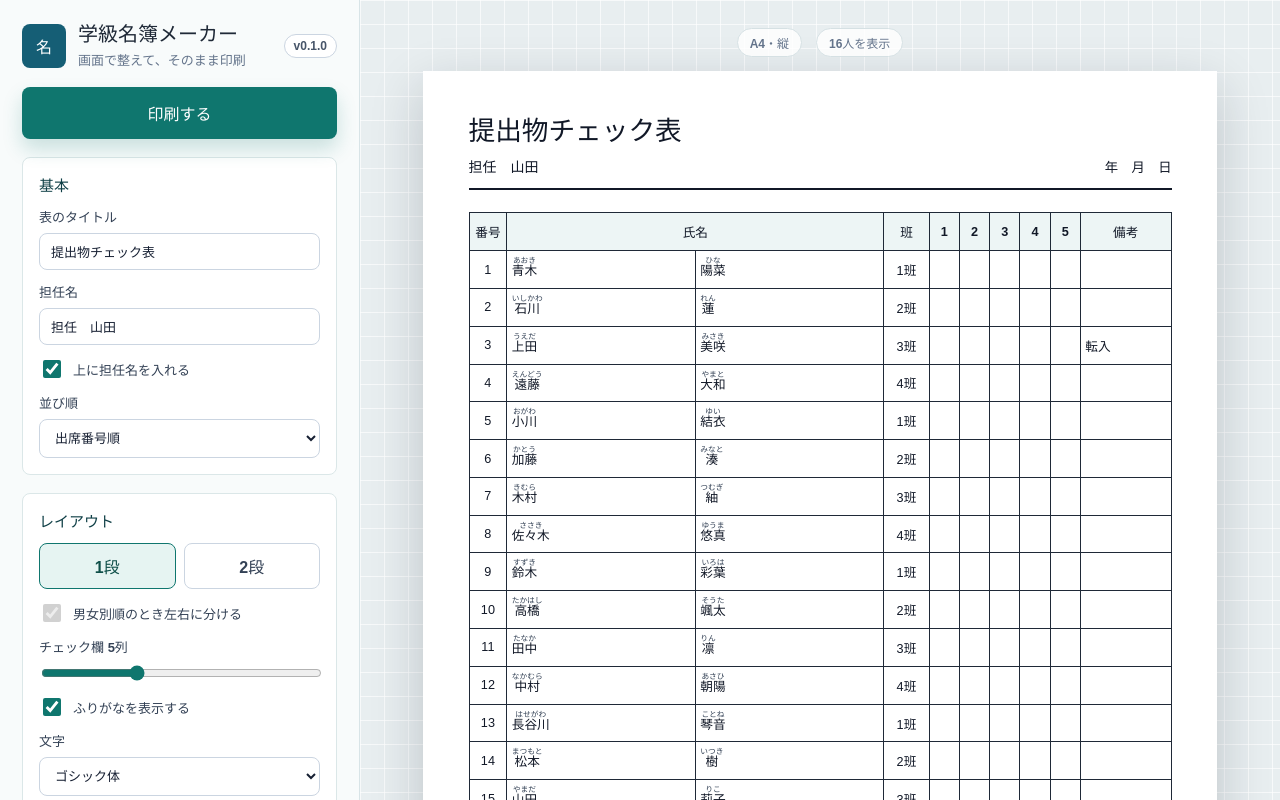
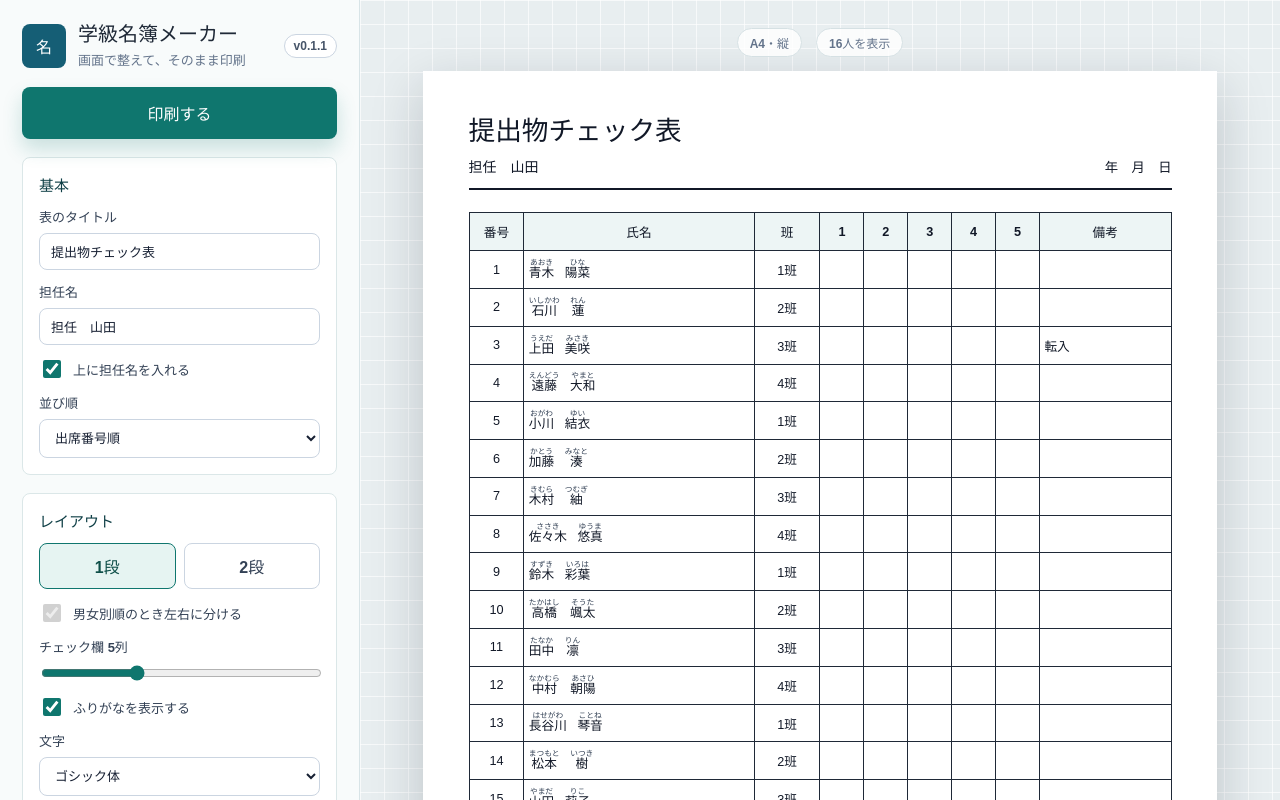
Before and after one commit to bantai-education-design/gakkyu-meibo-maker, a React (Vite) app: page / in a window 1280 px wide. Built offline with nearby package versions, Linux system fonts and the light colour scheme.

Commit message:
Fix roster name layout and two-pane screen layout v0.1.1

```diff
--- a/package.json
+++ b/package.json
@@ -1,6 +1,6 @@
 {
   "name": "class-roster-maker",
-  "version": "0.1.0",
+  "version": "0.1.1",
   "private": true,
   "description": "学校現場向けの学級名簿・提出物チェック表印刷アプリ",
   "type": "module",
--- a/src/components/RosterTable.tsx
+++ b/src/components/RosterTable.tsx
@@ -6,14 +6,27 @@ interface RosterTableProps {
   settings: RosterSettings;
 }
 
-function NamePart({ name, kana, showKana }: { name: string; kana: string; showKana: boolean }) {
-  if (!showKana) return <span>{name}</span>;
+function NameDisplay({ student, showKana }: { student: Student; showKana: boolean }) {
+  if (!showKana) {
+    return (
+      <span className="full-name-text">
+        <span>{student.lastName}</span>
+        <span>{student.firstName}</span>
+      </span>
+    );
+  }
 
   return (
-    <ruby>
-      {name}
-      <rt>{kana}</rt>
-    </ruby>
+    <span className="full-name-text with-kana">
+      <ruby>
+        {student.lastName}
+        <rt>{student.lastKana}</rt>
+      </ruby>
+      <ruby>
+        {student.firstName}
+        <rt>{student.firstKana}</rt>
+      </ruby>
+    </span>
   );
 }
 
@@ -35,7 +48,7 @@ function TableBlock({
         <thead>
           <tr>
             <th className="number-col">番号</th>
-            <th className="name-col" colSpan={2}>氏名</th>
+            <th className="name-col">氏名</th>
             <th className="group-col">班</th>
             {checks.map((check) => (
               <th className="check-col" key={check}>{check}</th>
@@ -47,11 +60,8 @@ function TableBlock({
           {students.map((student) => (
             <tr key={student.id}>
               <td className="number-col">{student.number}</td>
-              <td className="last-name-col">
-                <NamePart name={student.lastName} kana={student.lastKana} showKana={settings.layout.showKana} />
-              </td>
-              <td className="first-name-col">
-                <NamePart name={student.firstName} kana={student.firstKana} showKana={settings.layout.showKana} />
+              <td className="name-col">
+                <NameDisplay student={student} showKana={settings.layout.showKana} />
               </td>
               <td className="group-col">{student.group}</td>
               {checks.map((check) => (
--- a/src/styles/app.css
+++ b/src/styles/app.css
@@ -13,7 +13,8 @@
 
 body {
   margin: 0;
-  min-width: 1120px;
+  min-width: 980px;
+  overflow: hidden;
 }
 
 button,
@@ -24,14 +25,17 @@ select {
 
 .app-shell {
   display: grid;
-  grid-template-columns: 360px minmax(760px, 1fr);
-  min-height: 100vh;
+  grid-template-columns: 360px minmax(0, 1fr);
+  width: 100vw;
+  height: 100vh;
+  overflow: hidden;
 }
 
 .control-panel {
   background: #f8fbfb;
   border-right: 1px solid #d8e4e7;
   height: 100vh;
+  min-height: 0;
   overflow-y: auto;
   padding: 22px;
 }
@@ -237,7 +241,9 @@ select {
 }
 
 .preview-wrap {
+  min-width: 0;
   height: 100vh;
+  min-height: 0;
   overflow: auto;
   padding: 28px 30px 44px;
   background:
@@ -358,9 +364,9 @@ select {
   text-align: center;
 }
 
-.last-name-col,
-.first-name-col {
-  width: 22mm;
+.name-col {
+  width: 42mm;
+  min-width: 0;
 }
 
 .group-col {
@@ -377,22 +383,20 @@ select {
   width: 24mm;
 }
 
-.name-pair {
+.full-name-text {
   display: inline-flex;
   align-items: baseline;
-  gap: 0;
+  gap: 2.8mm;
   max-width: 100%;
   min-width: 0;
-  white-space: nowrap;
-}
-
-.last-name-col .name-pair,
-.first-name-col .name-pair {
-  width: 100%;
+  overflow-wrap: anywhere;
+  word-break: keep-all;
+  line-height: 1.2;
 }
 
 ruby {
   ruby-align: center;
+  white-space: nowrap;
 }
 
 rt {
@@ -401,13 +405,17 @@ rt {
   letter-spacing: 0;
 }
 
-@media (max-width: 1180px) {
+@media (max-width: 760px) {
   body {
     min-width: 0;
+    overflow: auto;
   }
 
   .app-shell {
     grid-template-columns: 1fr;
+    width: 100%;
+    height: auto;
+    overflow: visible;
   }
 
   .control-panel {
--- a/src/version.ts
+++ b/src/version.ts
@@ -1 +1 @@
-export const APP_VERSION = "0.1.0";
+export const APP_VERSION = "0.1.1";
```
Also changed, not shown: 2 other files (tests, documents, lock files or other folders).
